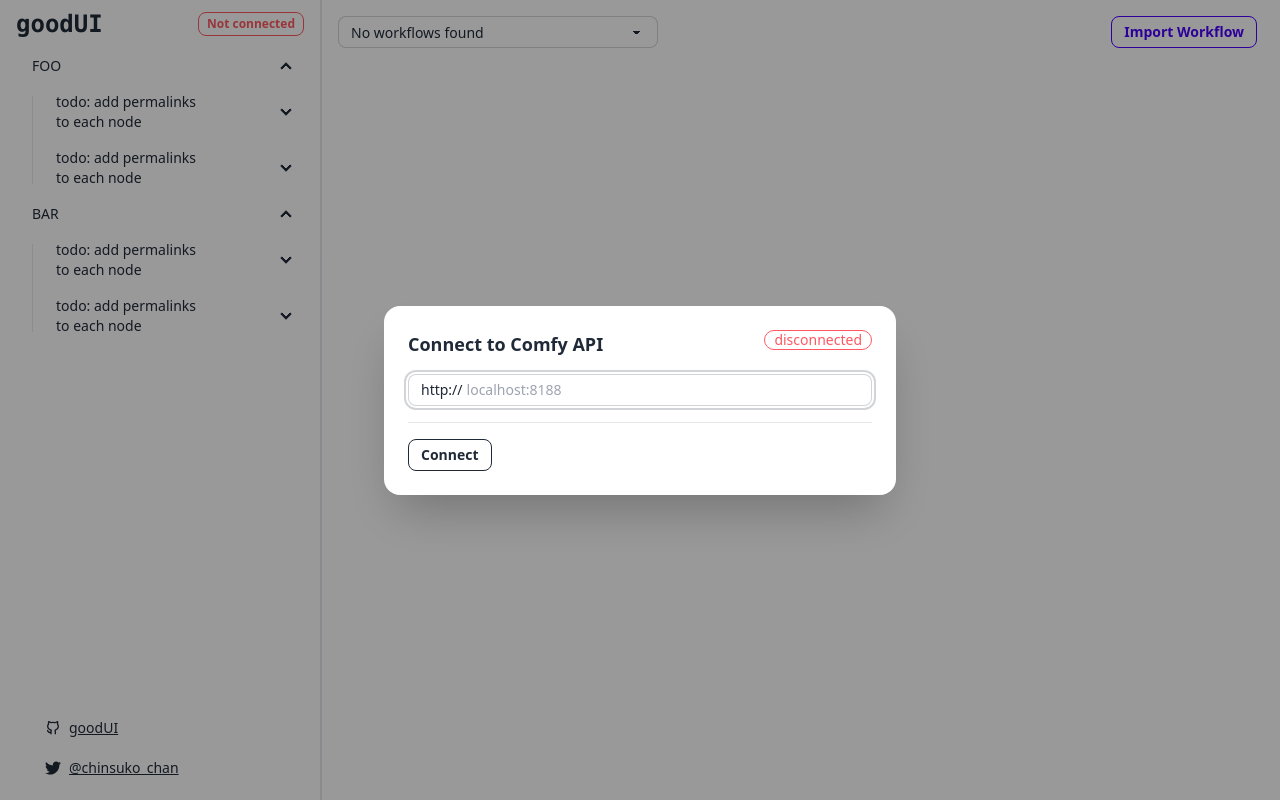
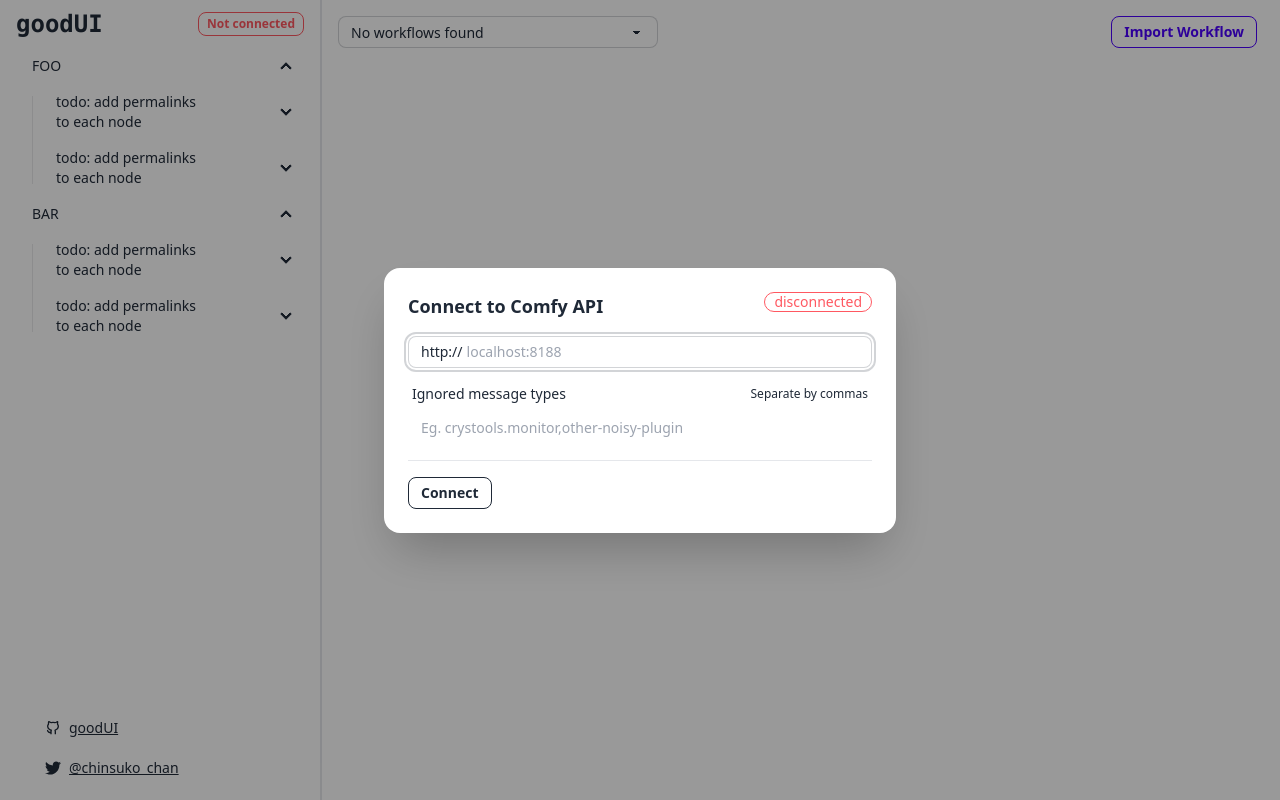
Before and after one commit to chinsuko-chan/ExtraUI, a Svelte app: page / in a window 1280 px wide. Both pictures are taken after a click on the button "Not connected". Built offline with nearby package versions, Linux system fonts and the light colour scheme.

Commit message:
switch to message blacklist
looking at YOU crystian/ComfyUI-Crystools@28781b3fb443ed65c794fcca6111bcc8c6db9f46

```diff
--- a/src/components/ApiConfigModal.svelte
+++ b/src/components/ApiConfigModal.svelte
@@ -2,6 +2,11 @@
   let { apiConfigModal = $bindable() } = $props()
 
   import { api, STATUS } from "../stores/apiConnectionManager.svelte"
+
+  function updateIgnorelist(e) {
+    const values = e.target.value.split(",").map((s) => s.trim())
+    api.ignorelist = values
+  }
 
   function tryConnect() {
     if (api.status === STATUS.DISCONNECTED) api.connect()
@@ -45,6 +50,19 @@
           bind:value={api.uri}
         />
       </label>
+      <div class="form-control">
+        <div class="label">
+          <span class="label-text">Ignored message types</span>
+          <span class="label-text-alt">Separate by commas</span>
+        </div>
+        <input
+          type="text"
+          class="input input-sm input-ghost"
+          placeholder="Eg. crystools.monitor,other-noisy-plugin"
+          value={api.ignorelist.join(",")}
+          onchange={updateIgnorelist}
+        />
+      </div>
     </div>
     <hr class="my-4" />
     <div>
--- a/src/stores/apiConnectionManager.svelte.js
+++ b/src/stores/apiConnectionManager.svelte.js
@@ -8,9 +8,6 @@ const CLIENT_ID = "goodUI"
  * /view?filename={filename}&type={type}(&subfolder=%{subfolder})
  */
 
-/** whitelist of messages we care about from server */
-const MESSAGES = ["status"]
-
 export const STATUS = {
   DISCONNECTED: "DISCONNECTED",
   CONNECTING: "CONNECTING",
@@ -20,11 +17,17 @@ export const STATUS = {
 }
 
 const SERVER_URI_KEY = "goodUI.stores.apiConnectionManager.serverUri"
+/** blacklist messages we log to console */
+const IGNORELIST_KEY = "goodUI.stores.apiConnectionManager.ignorelist"
 
 /** server without the protocol (no http:// or ws:// in front) */
 let serverUri = $state(
   JSON.parse(localStorage.getItem(SERVER_URI_KEY) || "null"),
 )
+let ignorelist = $state(
+  JSON.parse(localStorage.getItem(IGNORELIST_KEY) || "[]"),
+)
+
 let socket
 let status = $state(STATUS.DISCONNECTED)
 
@@ -35,9 +38,12 @@ let status = $state(STATUS.DISCONNECTED)
 const onOpen = (_event) => (status = STATUS.IDLE)
 const onMessage = (event) => {
   const data = JSON.parse(event.data)
-  if (MESSAGES.includes(data.type)) {
-    console.log("< ", data)
-  }
+  if (ignorelist.includes(data.type)) return
+
+  console.log("<", { type: data.type })
+  console.group("data")
+  console.log(data.data)
+  console.groupEnd()
 }
 
 export const api = {
@@ -53,6 +59,13 @@ export const api = {
   },
   get socket() {
     return socket
+  },
+  get ignorelist() {
+    return ignorelist
+  },
+  set ignorelist(newValues) {
+    ignorelist = newValues
+    localStorage.setItem(IGNORELIST_KEY, JSON.stringify(newValues))
   },
   connect() {
     socket?.close() // if doing reconnect
```
